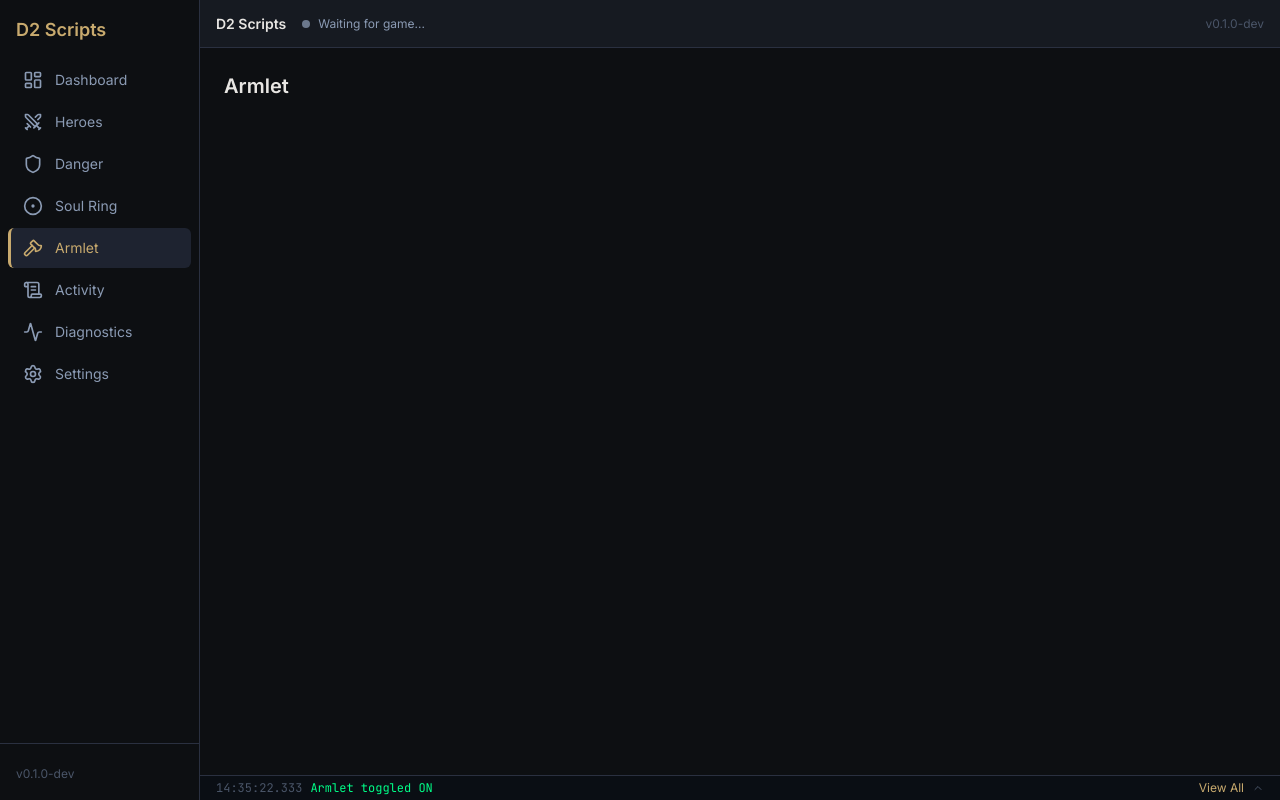
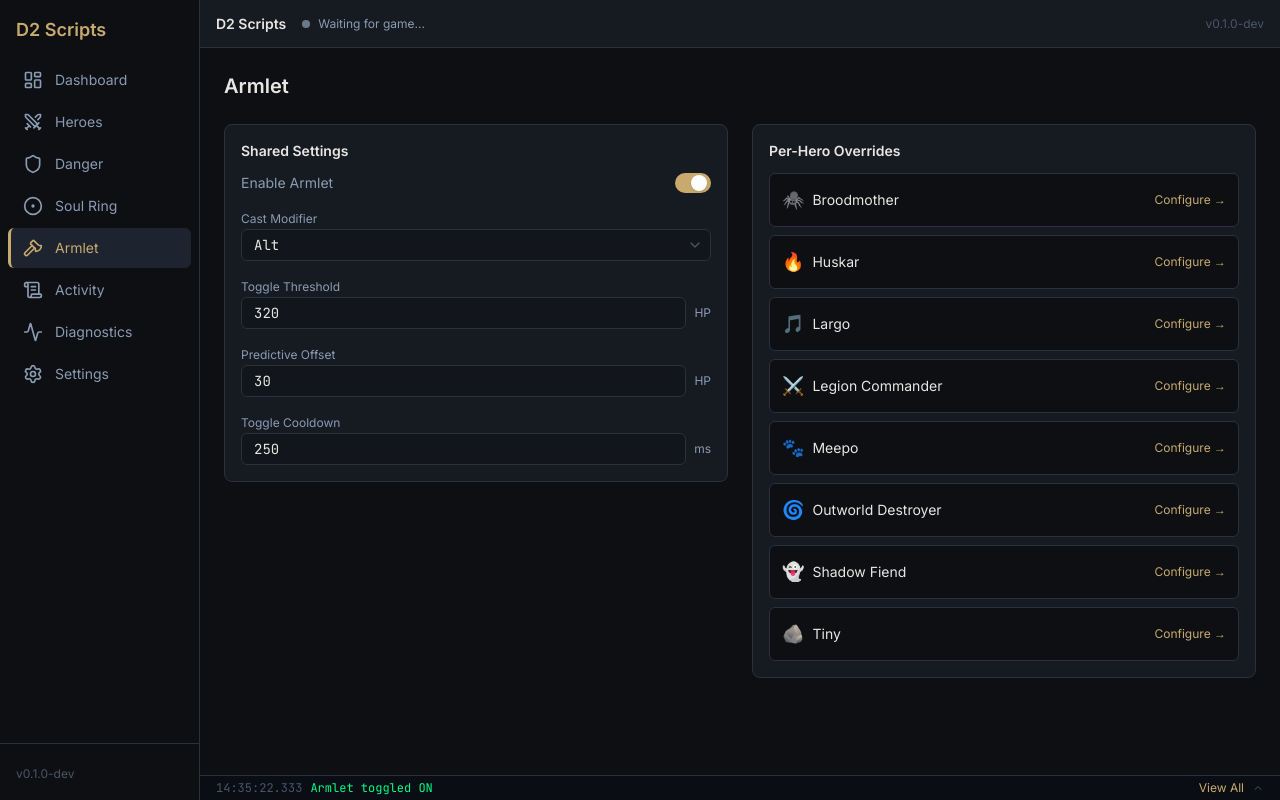
Before and after one commit to zfael/dota2-scripts, a React (Vite) app in the folder src-ui/: page /armlet in a window 1280 px wide. Built offline with nearby package versions, Linux system fonts and the light colour scheme.

Commit message:
feat(ui): implement Armlet page

```diff
--- a/src-ui/src/pages/Armlet.tsx
+++ b/src-ui/src/pages/Armlet.tsx
@@ -1,3 +1,66 @@
+import { Card } from "../components/common/Card";
+import { Toggle } from "../components/common/Toggle";
+import { NumberInput } from "../components/common/NumberInput";
+import { Dropdown } from "../components/common/Dropdown";
+import { useConfigStore } from "../stores/configStore";
+import { HEROES } from "../types/game";
+import { Link } from "react-router-dom";
+
 export default function Armlet() {
-  return <div className="p-6"><h2 className="text-xl font-semibold">Armlet</h2></div>;
+  const config = useConfigStore((s) => s.config.armlet);
+  const heroes = useConfigStore((s) => s.config.heroes);
+  const update = (updates: Partial<typeof config>) =>
+    useConfigStore.getState().updateConfig("armlet", updates);
+
+  const heroesWithOverrides = HEROES.filter((h) => {
+    const heroConfig = heroes[h.id as keyof typeof heroes];
+    return heroConfig && "armlet" in heroConfig;
+  });
+
+  return (
+    <div className="space-y-6 p-6">
+      <h2 className="text-xl font-semibold">Armlet</h2>
+
+      <div className="grid grid-cols-1 gap-6 lg:grid-cols-2">
+        <div className="space-y-4">
+          <Card title="Shared Settings">
+            <Toggle label="Enable Armlet" checked={config.enabled} onChange={(v) => update({ enabled: v })} />
+            <Dropdown
+              label="Cast Modifier"
+              value={config.cast_modifier}
+              options={[
+                { value: "Alt", label: "Alt" },
+                { value: "Ctrl", label: "Ctrl" },
+                { value: "Shift", label: "Shift" },
+              ]}
+              onChange={(v) => update({ cast_modifier: v })}
+            />
+            <NumberInput label="Toggle Threshold" value={config.toggle_threshold} onChange={(v) => update({ toggle_threshold: v })} suffix="HP" />
+            <NumberInput label="Predictive Offset" value={config.predictive_offset} onChange={(v) => update({ predictive_offset: v })} suffix="HP" />
+            <NumberInput label="Toggle Cooldown" value={config.toggle_cooldown_ms} onChange={(v) => update({ toggle_cooldown_ms: v })} suffix="ms" />
+          </Card>
+        </div>
+
+        <div className="space-y-4">
+          <Card title="Per-Hero Overrides">
+            <div className="space-y-2">
+              {heroesWithOverrides.map((hero) => (
+                <Link
+                  key={hero.id}
+                  to={`/heroes/${hero.id}`}
+                  className="flex items-center justify-between rounded-md border border-border bg-base p-3 transition-colors hover:bg-elevated"
+                >
+                  <div className="flex items-center gap-2">
+                    <span className="text-lg">{hero.icon}</span>
+                    <span className="text-sm text-content">{hero.displayName}</span>
+                  </div>
+                  <span className="text-xs text-gold">Configure →</span>
+                </Link>
+              ))}
+            </div>
+          </Card>
+        </div>
+      </div>
+    </div>
+  );
 }
```
